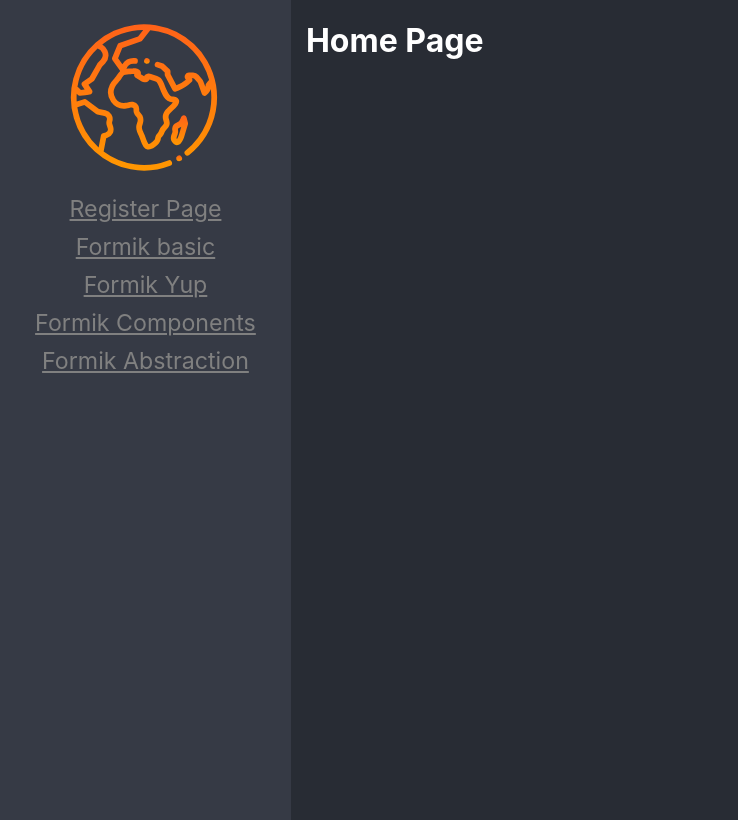
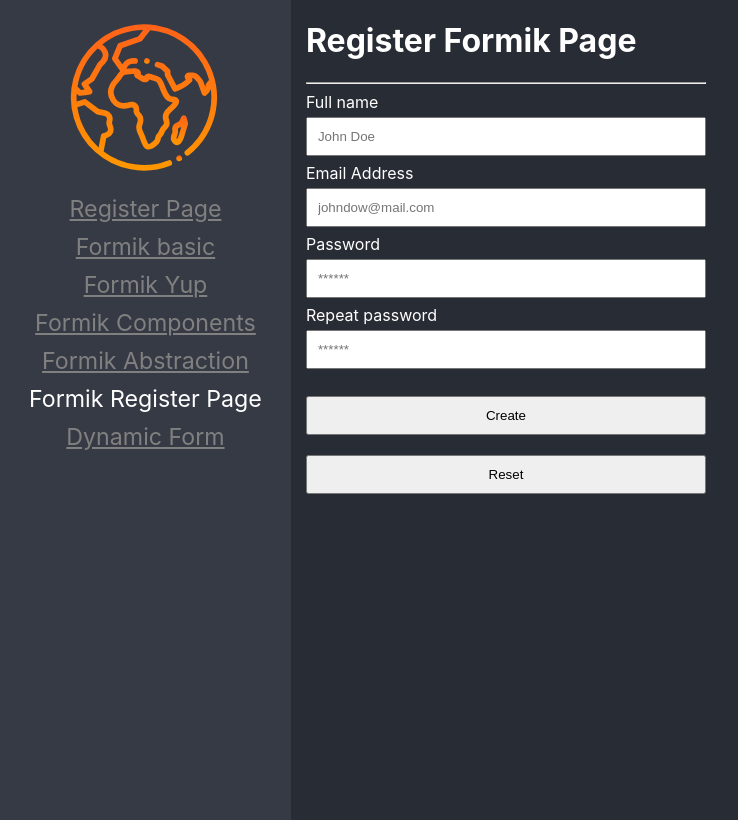
Before and after one commit to juancamontero/react-pro-02-lazyload, a React (Vite) app: page /register-formik in a window 1280 px wide. Before the commit this address led to /home. Shown: the whole page, without its empty margins (0-738 px from the left). Built offline with nearby package versions, Linux system fonts and the light colour scheme.

Commit message:
create dynamic forms

```diff
--- a/src/03-forms/components/MyTextInput.tsx
+++ b/src/03-forms/components/MyTextInput.tsx
@@ -14,7 +14,7 @@ export const MyTextInput = ({ label, ...props }: Props) => {
   return (
     <>
       <label htmlFor={props.id || props.name}>{label}</label>
-      <input type={ props.type || 'text'} className="text-input" {...field} {...props} />
+      <input type="text" className="text-input" {...field} {...props} />
       <ErrorMessage name={props.name}  component="span"/>
 
       {/* {meta.touched && meta.error && (
--- /dev/null
+++ b/src/03-forms/data/custom-form.json
@@ -0,0 +1,38 @@
+[
+  {
+    "type": "text",
+    "name": "firstName",
+    "placeholder": "John",
+    "value": "",
+    "label": "First Name",
+    "validations": [{ "type": "required" }, { "type": "minLength", "value": 5 }]
+  },
+  {
+    "type": "text",
+    "name": "lastName",
+    "placeholder": "Doe",
+    "value": "",
+    "label": "Last Name",
+    "validations": [{ "type": "required" }, { "type": "minLength", "value": 5 }]
+  },
+  {
+    "type": "email",
+    "name": "email",
+    "placeholder": "johndoe@mail.com",
+    "value": "",
+    "label": "Email Address",
+    "validations": [{ "type": "required" }, {"type": "email"}]
+  },
+  {
+    "type": "select",
+    "name": "favoriteGame",
+    "value": "",
+    "label": "Favorite Game",
+    "options": [
+      { "id": "gt7", "label": "Grand Turismo 7" },
+      { "id": "nfs", "label": "Need for Speed" },
+      { "id": "f123", "label": "F1 2022" }
+    ],
+    "validations": [{ "type": "required" }]
+  }
+]
--- /dev/null
+++ b/src/03-forms/pages/DynamicForm.tsx
@@ -0,0 +1,84 @@
+import { Formik, Form } from "formik";
+import { MyCheckBoxInput, MySelectInput, MyTextInput } from "../components";
+
+import formJson from "../data/custom-form.json";
+import * as Yup from "yup";
+
+const initialValues: { [key: string]: any } = {};
+const requiredFields: { [key: string]: any } = {};
+
+for (const input of formJson) {
+  initialValues[input.name] = input.value;
+
+  // * create validations for [input.name]
+  if (!input.validations) continue;
+  let schema = Yup.string();
+
+  for (const rule of input.validations) {
+    if (rule.type === "required") {
+      schema = schema.required("This field is required!");
+    }
+    if (rule.type === "minLength") {
+      schema = schema.min(
+        (rule as any).value || 2,
+        `Must be ${(rule as any).value || 2} at least`
+      );
+    }
+
+    if (rule.type === "email") {
+      schema = schema.email("Invalid Email address!");
+    }
+  }
+  requiredFields[input.name] = schema;
+}
+
+const validationSchema = Yup.object({ ...requiredFields });
+
+export const DynamicForm = () => {
+  return (
+    <div>
+      <h1>Dynamic Form Page</h1>
+      <hr />
+
+      <Formik
+        initialValues={initialValues}
+        onSubmit={(values) => {
+          alert(JSON.stringify(values, null, 2));
+        }}
+        validationSchema={validationSchema}
+      >
+        {(formik) => (
+          <Form>
+            {formJson.map(({ type, name, placeholder, label, options }) => {
+              if (type === "text" || type === "email" || type === "password") {
+                return (
+                  <MyTextInput
+                    key={name}
+                    type={type as any}
+                    label={label}
+                    name={name}
+                    placeholder={placeholder}
+                  />
+                );
+              } else if (type === "select") {
+                return (
+                  <MySelectInput label={label} name={name} key={name}>
+                    <option value="">Pick a game</option>
+                    {options?.map(({ id, label }) => (
+                      <option key={id} value={id}>
+                        {label}
+                      </option>
+                    ))}
+                  </MySelectInput>
+                );
+              }
+              throw new Error(`Type: ${type} not supported`);
+            })}
+
+            <button type="submit">SUBMIT</button>
+          </Form>
+        )}
+      </Formik>
+    </div>
+  );
+};
--- /dev/null
+++ b/src/03-forms/pages/RegisterFormikPage.tsx
@@ -0,0 +1,71 @@
+import { Formik, Form } from "formik";
+import * as Yup from "yup";
+
+import { MyTextInput } from "../components";
+
+import "../styles/styles.css";
+
+export const RegisterFormikPage = () => {
+  return (
+    <div>
+      <h1>Register Formik Page</h1>
+      <hr />
+      <Formik
+        initialValues={{
+          name: "",
+          email: "",
+          password1: "",
+          password2: "",
+        }}
+        onSubmit={(values) => {
+          console.log(values);
+          alert(JSON.stringify(values, null, 2));
+        }}
+        validationSchema={Yup.object({
+          name: Yup.string()
+            .min(2, "Must be 2 characters at least")
+            .max(15, "Must be 15 characters or less"),
+          email: Yup.string()
+            .email("Invalid Email address!")
+            .required("Required"),
+          password1: Yup.string().min(
+            6,
+            "Password must be 6 characters at least"
+          ),
+          password2: Yup.string()
+            .oneOf([Yup.ref("password1")], "Passwords doesn't match")
+            .required("Required"),
+        })}
+      >
+        {({ handleReset }) => (
+          <Form>
+            <MyTextInput label="Full name" name="name" placeholder="John Doe" />
+            <MyTextInput
+              label="Email Address"
+              name="email"
+              placeholder="johndow@mail.com"
+            />
+            <MyTextInput
+              label="Password"
+              name="password1"
+              type="password"
+              placeholder="******"
+            />
+            <MyTextInput
+              label="Repeat password"
+              name="password2"
+              type="password"
+              placeholder="******"
+            />
+
+            <button type="submit"> Create </button>
+            <button type="button" onClick={handleReset}>
+              {" "}
+              Reset{" "}
+            </button>
+          </Form>
+        )}
+      </Formik>
+    </div>
+  );
+};
--- a/src/03-forms/pages/index.ts
+++ b/src/03-forms/pages/index.ts
@@ -1,5 +1,7 @@
+export * from './DynamicForm'
 export * from './FormikAbstractionPage'
 export * from './FormikBasicPage'
 export * from './FormikComponentsPage'
 export * from './FormikYupPage'
+export * from './RegisterFormikPage'
 export * from './RegisterPage'
--- a/src/routes/Navigation.tsx
+++ b/src/routes/Navigation.tsx
@@ -1,4 +1,3 @@
-
 import logo from "../../public/logo.svg";
 import {
   BrowserRouter,
@@ -7,9 +6,15 @@ import {
   Route,
   Routes,
 } from "react-router-dom";
-import { FormikAbstractionPage, FormikBasicPage, FormikComponentsPage, FormikYupPage, RegisterPage } from "../03-forms/pages";
-
-
+import {
+  DynamicForm,
+  FormikAbstractionPage,
+  FormikBasicPage,
+  FormikComponentsPage,
+  FormikYupPage,
+  RegisterFormikPage,
+  RegisterPage,
+} from "../03-forms/pages";
 
 export const Navigation = () => {
   return (
@@ -58,16 +63,36 @@ export const Navigation = () => {
                 Formik Abstraction
               </NavLink>
             </li>
+            <li>
+              <NavLink
+                to="/register-formik"
+                className={({ isActive }) => (!isActive ? "nav-active" : "")}
+              >
+                Formik Register Page
+              </NavLink>
+            </li>
+            <li>
+              <NavLink
+                to="/dynamic-form"
+                className={({ isActive }) => (!isActive ? "nav-active" : "")}
+              >
+                Dynamic Form
+              </NavLink>
+            </li>
           </ul>
         </nav>
 
-
         <Routes>
-          <Route path="register" element={<RegisterPage/>} />
-          <Route path="formik-basic" element={<FormikBasicPage/>} />
-          <Route path="formik-yup" element={<FormikYupPage/>} />
-          <Route path="formik-components" element={<FormikComponentsPage/>} />
-          <Route path="formik-abstraction" element={<FormikAbstractionPage/>} />
+          <Route path="register" element={<RegisterPage />} />
+          <Route path="formik-basic" element={<FormikBasicPage />} />
+          <Route path="formik-yup" element={<FormikYupPage />} />
+          <Route path="formik-components" element={<FormikComponentsPage />} />
+          <Route
+            path="formik-abstraction"
+            element={<FormikAbstractionPage />}
+          />
+          <Route path="register-formik" element={<RegisterFormikPage />} />
+          <Route path="dynamic-form" element={<DynamicForm/>} />
           <Route path="home" element={<h1>Home Page</h1>} />
           <Route path="/*" element={<Navigate to="/home" />} />
         </Routes>
```
